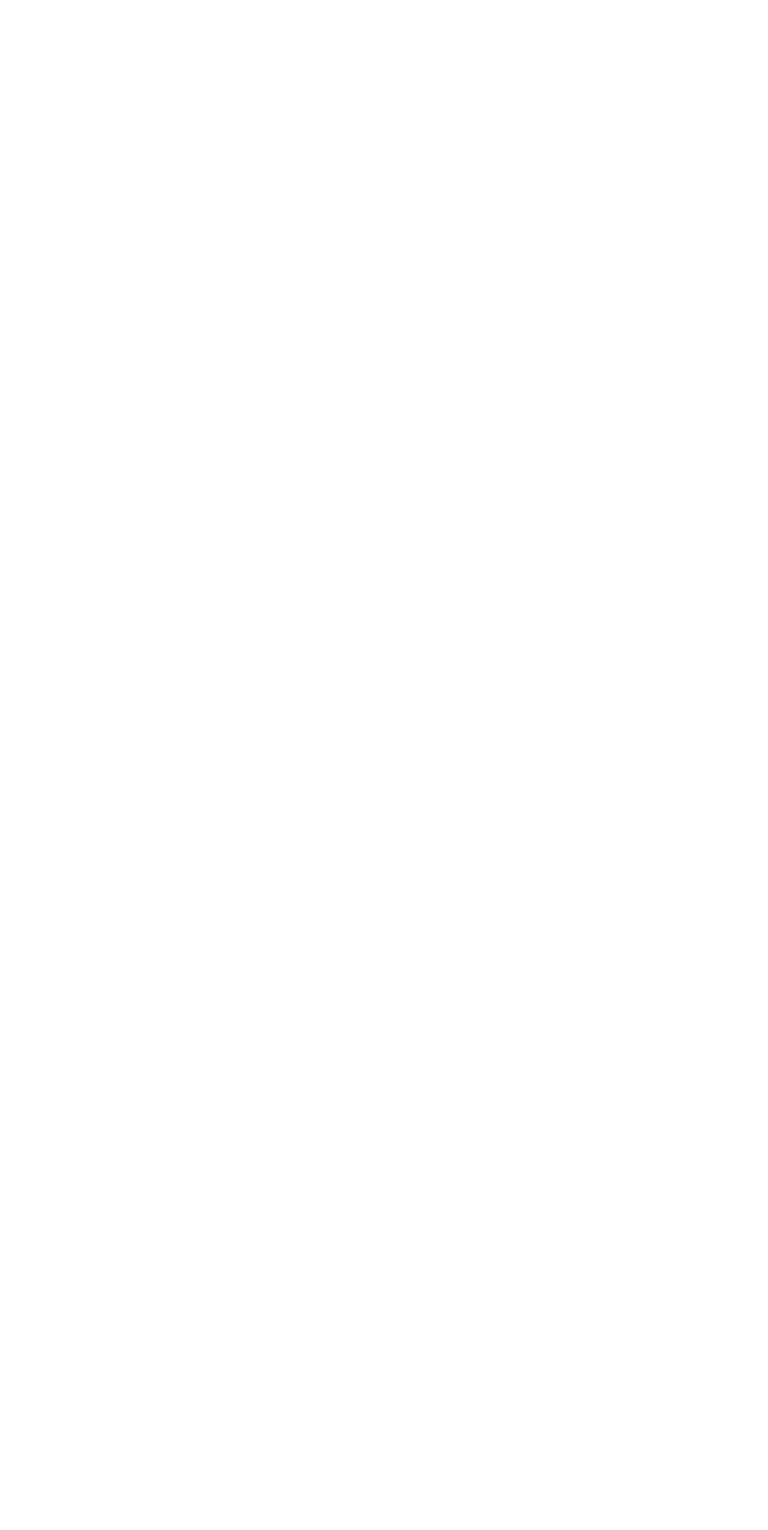
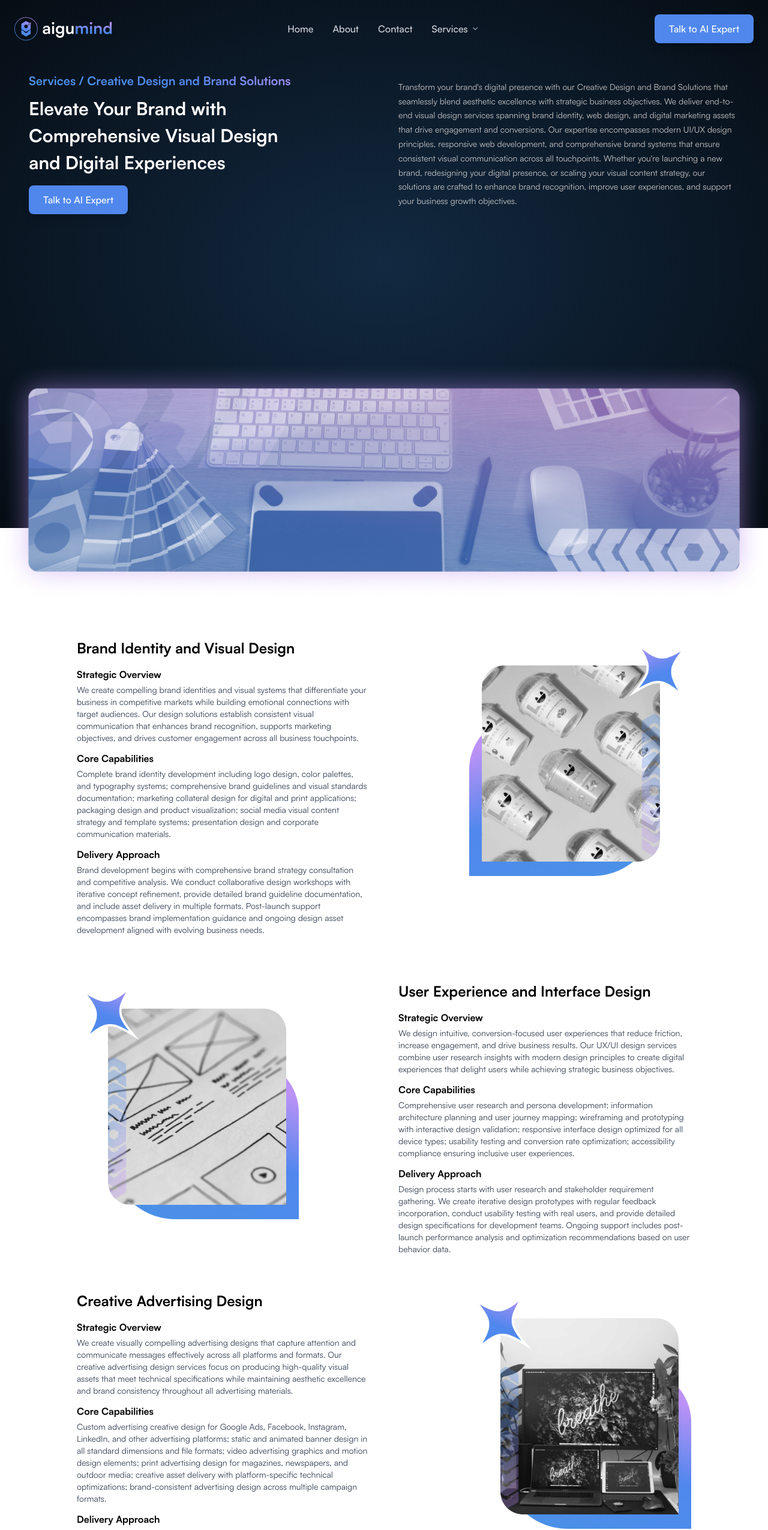
Before and after one commit to Aigu-Mind/aigumind-website, a Next.js app: page /service-details/creative-design-and-brand-solutions in a window 1280 px wide. Shown: the top 2550 px of the page at 60% size. Before the commit the page ends 800 px from the top, so only its background shows below. Built offline with nearby package versions, Linux system fonts and the light colour scheme.

Commit message:
rename sub headings

```diff
--- a/src/components/DesktopHeader.jsx
+++ b/src/components/DesktopHeader.jsx
@@ -31,7 +31,7 @@ export default function DesktopHeader() {
   }, [])
 
   const menuItems = [
-    { name: "Home", href: "#" },
+    { name: "Home", href: "/" },
     { name: "About", href: "#" },
     { name: "Contact", href: "#" },
   ]
@@ -53,8 +53,9 @@ export default function DesktopHeader() {
       title: "Enterprise Application Development",
       description: "Develop scalable apps for complex business needs.",
       highlights: [
-        { label: "Cloud-Native Systems", href: "#" },
-        { label: "Legacy Modernization", href: "#" },
+        { label: "Custom Software Development", href: "#" },
+        { label: "Cloud Infrastructure Services", href: "#" },
+        { label: "Security and Performance Engineering", href: "#" },
       ],
       image: "/images/enterprise1.png",
       icon: (
@@ -65,8 +66,9 @@ export default function DesktopHeader() {
       title: "Intelligent Process Automation",
       description: "Automate workflows to save time and increase accuracy.",
       highlights: [
-        { label: "RPA & Orchestration", href: "#" },
-        { label: "AI Agents", href: "#" },
+        { label: "Conversational AI Solutions", href: "#" },
+        { label: "Workflow Automation Services", href: "#" },
+        { label: "AI Integration and Strategy", href: "#" },
       ],
       image: "/images/intelligent1.png",
       icon: (
@@ -77,8 +79,9 @@ export default function DesktopHeader() {
       title: "Revenue Technology Integration",
       description: "Connect revenue tools to drive growth.",
       highlights: [
-        { label: "CRM & Billing", href: "#" },
-        { label: "Attribution & Analytics", href: "#" },
+        { label: "Analytics and Tracking Implementation", href: "#" },
+        { label: "CRM and Customer Journey Optimization", href: "#" },
+        { label: "Revenue Operations Consulting", href: "#" },
       ],
       image: "/images/revenue3.png",
       icon: (
@@ -89,8 +92,9 @@ export default function DesktopHeader() {
       title: "Strategic Data Intelligence",
       description: "Turn data into clear, actionable insights.",
       highlights: [
-        { label: "Data Platforms", href: "#" },
-        { label: "ML & Forecasting", href: "#" },
+        { label: "Competitive Intelligence Automation", href: "#" },
+        { label: "Business Data Extraction", href: "#" },
+        { label: "Data Integration and Pipeline Management", href: "#" },
       ],
       image: "/images/data4.png",
       icon: (
@@ -101,8 +105,9 @@ export default function DesktopHeader() {
       title: "Creative Design and Brand Solutions",
       description: "Create designs that strengthen brand presence.",
       highlights: [
-        { label: "Brand Systems", href: "#" },
-        { label: "Product Design", href: "#" },
+        { label: "Brand Identity and Visual Design", href: "#" },
+        { label: "User Experience and Interface Design", href: "#" },
+        { label: "Creative Advertising Design", href: "#" },
       ],
       image: "/images/design2.png",
       icon: (
@@ -163,8 +168,9 @@ export default function DesktopHeader() {
                     {services.map((svc, idx) => {
                       const isActive = idx === activeIndex
                       return (
-                        <button
+                        <a
                           key={svc.title}
+                          href={`/service-details/${svc.title.toLowerCase().replace(/\s+/g, '-')}`}
                           onMouseEnter={() => setActiveIndex(idx)}
                           className={`w-full text-left rounded-xl px-4 py-3 flex items-start justify-between cursor-pointer transition-all ${isActive ? "bg-white shadow-sm" : "hover:bg-white/60"}`}
                         >
@@ -176,7 +182,7 @@ export default function DesktopHeader() {
                             </div>
                           </div>
                           <svg className={`h-5 w-5 mt-1 ${isActive ? "text-indigo-500" : "text-gray-400"}`} viewBox="0 0 20 20" fill="currentColor"><path fillRule="evenodd" d="M7.22 14.78a.75.75 0 001.06 0l4.24-4.24a.75.75 0 000-1.06L8.28 5.24a.75.75 0 10-1.06 1.06L10.94 10l-3.72 3.7a.75.75 0 000 1.08z" clipRule="evenodd"/></svg>
-                        </button>
+                        </a>
                       )
                     })}
                   </div>
@@ -190,7 +196,7 @@ export default function DesktopHeader() {
                   <div className="text-xl font-semibold text-gray-900">{services[activeIndex].title}</div>
                   <div className="mt-2 space-y-2">
                     {services[activeIndex].highlights.map((h) => (
-                      <a key={h.label} href={h.href} className="flex items-center justify-between py-2 text-gray-700 hover:text-gray-900">
+                      <a key={h.label} href={`/service-details/${services[activeIndex].title.toLowerCase().replace(/\s+/g, '-')}/${h.label.toLowerCase().replace(/\s+/g, '-')}`} className="flex items-center justify-between py-2 text-gray-700 hover:text-gray-900">
                         <span>{h.label}</span>
                         <svg className="h-5 w-5 text-gray-400" viewBox="0 0 20 20" fill="currentColor"><path fillRule="evenodd" d="M7.22 14.78a.75.75 0 001.06 0l4.24-4.24a.75.75 0 000-1.06L8.28 5.24a.75.75 0 10-1.06 1.06L10.94 10l-3.72 3.7a.75.75 0 000 1.08z" clipRule="evenodd"/></svg>
                       </a>
--- a/src/templates/ServiceDetail.config.js
+++ b/src/templates/ServiceDetail.config.js
@@ -1,5 +1,5 @@
 export const serviceDetailBySlug = {
-  "digital-commerce": {
+  "digital-commerce-solutions": {
     hero: {
       breadcrumb: "Services / Digital Commerce Solutions",
       titleLines: [
@@ -146,7 +146,7 @@ export const serviceDetailBySlug = {
       },
     ],
   },
-  "creative-designs": {
+  "creative-design-and-brand-solutions": {
     hero: {
       breadcrumb: "Services / Creative Design and Brand Solutions",
       titleLines: [
```
